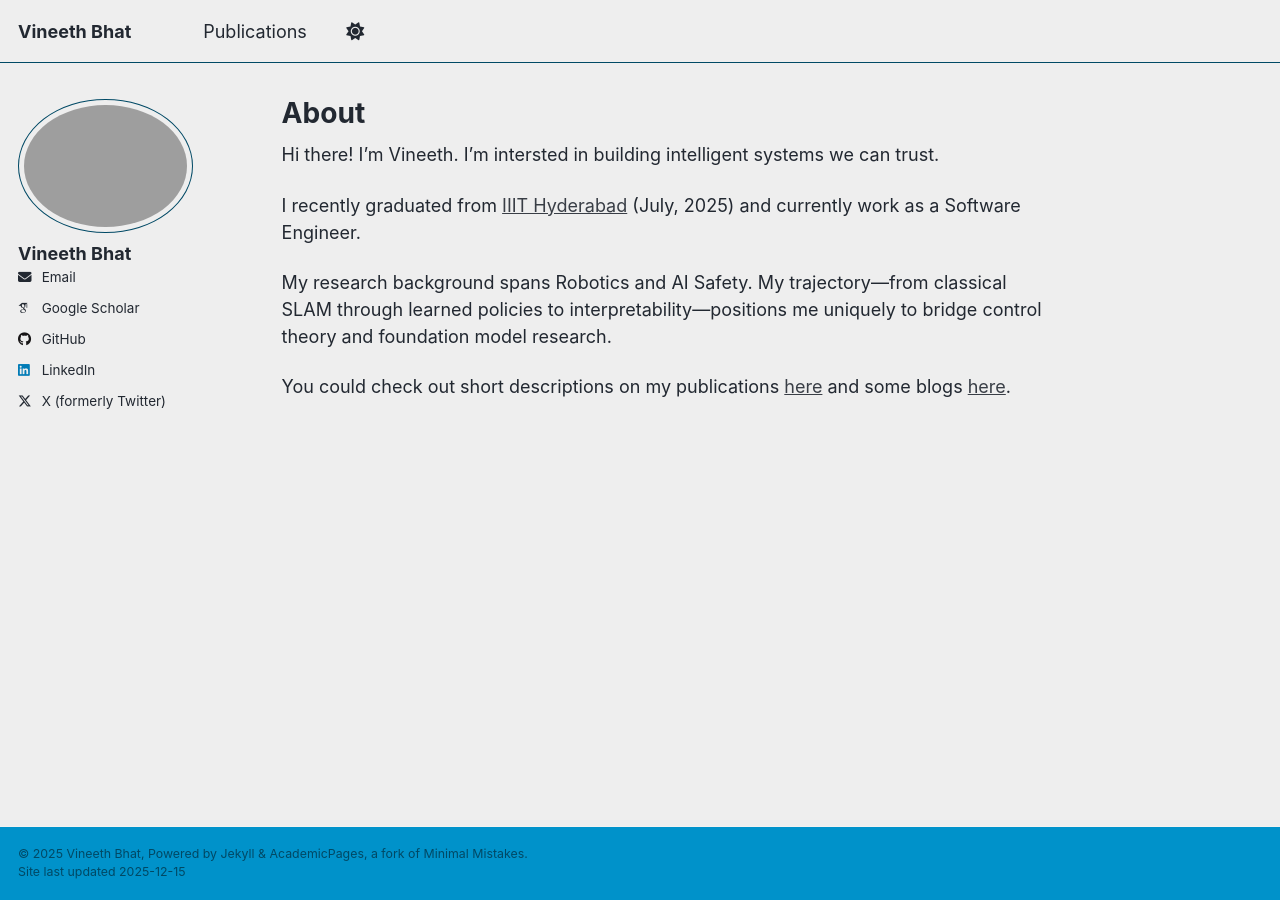
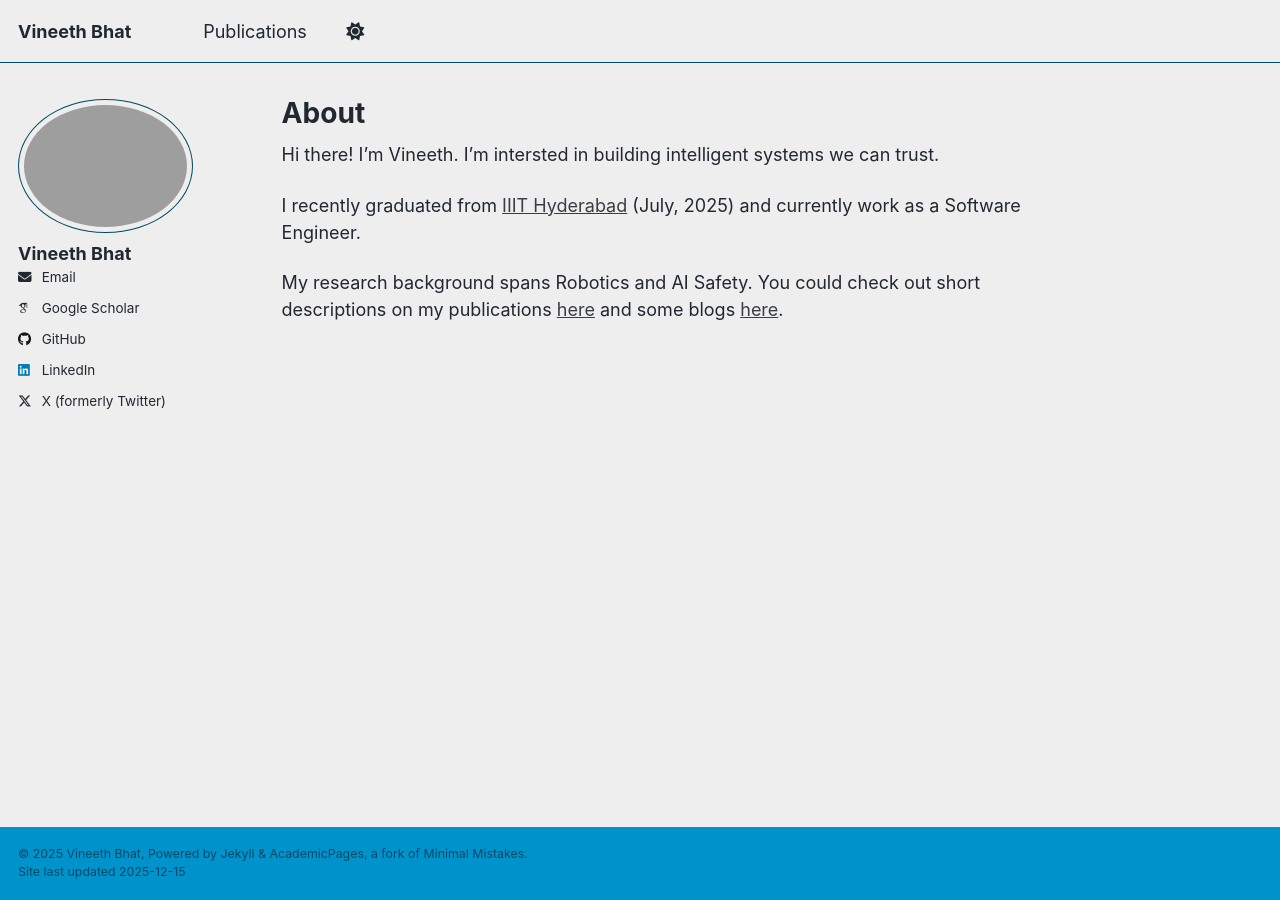
Before and after one commit to FlightVin/flightvin.github.io, a Jekyll site: the page built from _pages/about.md, in a window 1280 px wide. Built offline with Jekyll 4.4.1, drawn with Linux system fonts in a browser that asks for light colours; some web fonts are replaced; a script that is not in the unit is left out.

Commit message:
Refactor about page content for clarity
Removed redundant sentence about research background.

```diff
--- a/_pages/about.md
+++ b/_pages/about.md
@@ -11,6 +11,4 @@ Hi there! I'm Vineeth. I'm intersted in building intelligent systems we can trus
 
 I recently graduated from [IIIT Hyderabad](https://www.iiit.ac.in/) (July, 2025) and currently work as a Software Engineer.
 
-My research background spans Robotics and AI Safety. My trajectory—from classical SLAM through learned policies to interpretability—positions me uniquely to bridge control theory and foundation model research.
-
-You could check out short descriptions on my publications [here](/publications/) and some blogs [here](https://vineethbhat.com/all-of-my-blogs-in-one-place/).
+My research background spans Robotics and AI Safety. You could check out short descriptions on my publications [here](/publications/) and some blogs [here](https://vineethbhat.com/all-of-my-blogs-in-one-place/).
```
